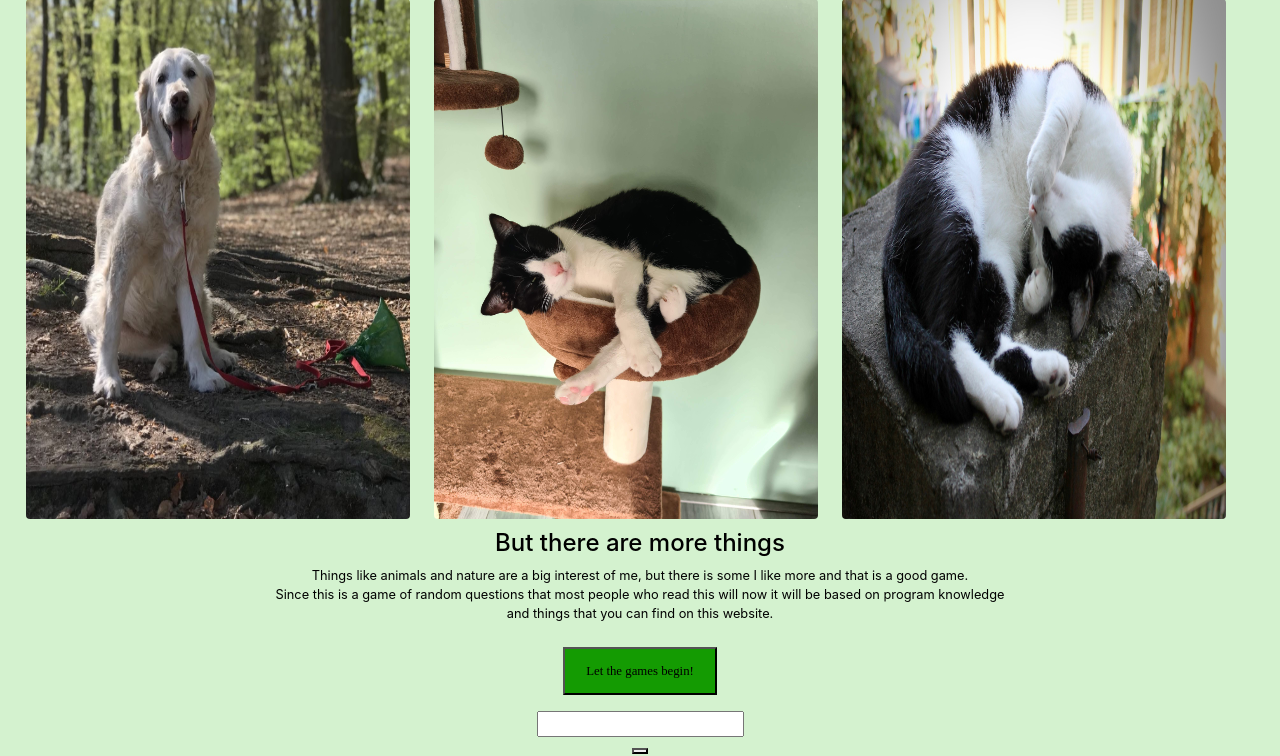
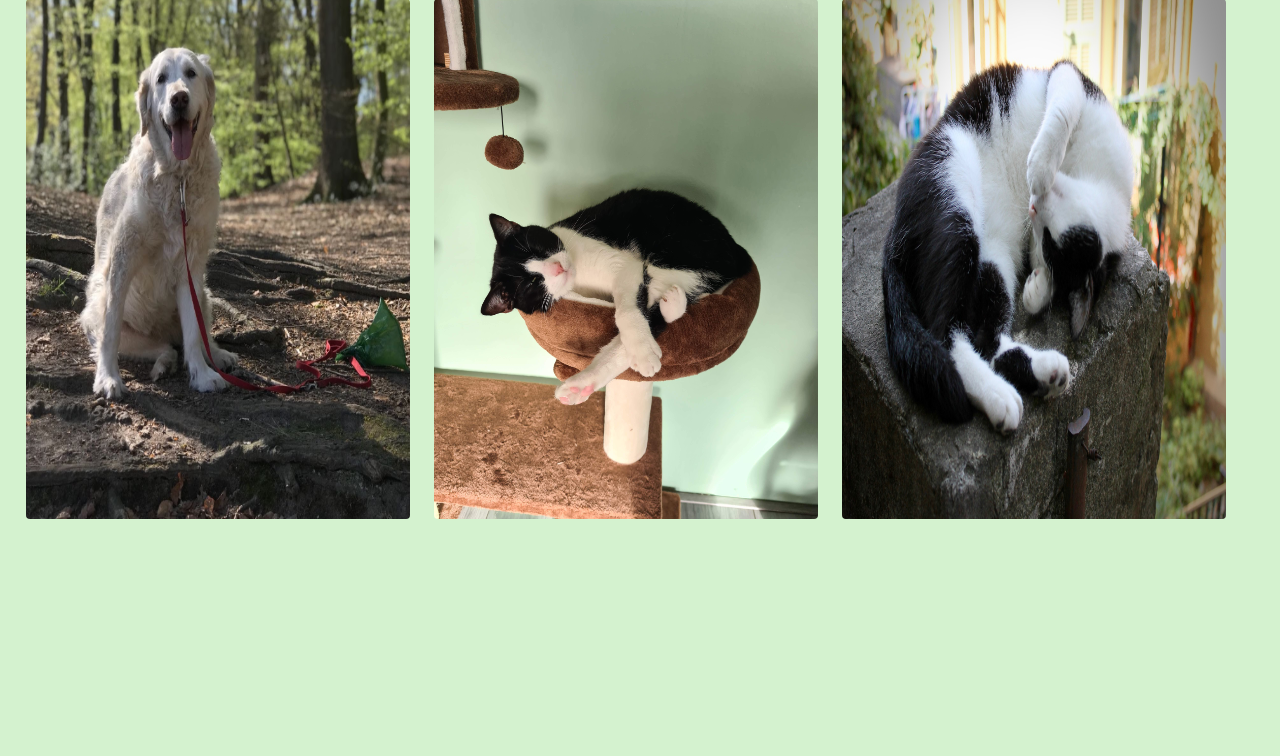
Before and after one commit to Thbroersma/Thbroersma.github.io, a PHP site: page /image.html in a window 1280 px wide. Shown: the part 2011-2767 px from the top of the page. After the commit the page ends 2530 px from the top, so only its background shows below. Run offline with PHP 8.4, Linux system fonts and the light colour scheme.

Commit message:
Game verplaats naar pagina over, gezien dat logischer is

```diff
--- a/css/styling.css
+++ b/css/styling.css
@@ -49,17 +49,7 @@
 	margin: 0.5vw;
 	margin-left: 3vw;
 }
-.game {
-	text-align: center;
-}
-.gameButton {
-	width: 12%;
-	height: 6vh;
-	background-color: rgb(20, 155, 2);
-	color: black;
-	font-family: bold;
-	margin-top: 1vh;
-}
+
 .head {
 	margin-left: 10%;
 	font-size: 2.6vw;
--- a/image.html
+++ b/image.html
@@ -106,24 +106,7 @@
 	<img src="img/sun.jpg" class="rounded high land" >
 	<img src="img/place.jpg" class="rounded high" >
 	<img src="img/sleep.jpg" class="rounded high" >
-<div class="game">
-	<h4>But there are more things</h4>
-	<p>
-		Things like animals and nature are a big interest of me, but there is some I like more and that is a good game. <br>
-		Since this is a game of random questions that most people who read this will now it will be based on program knowledge <br>
-		and things that you can find on this website.
-	</p>
-	<button class="gameButton">
-		Let the games begin!
-	</button>
-	<p class="gamePlay">
 
-	</p>
-	<input type="text" class="answers"><br>
-	<button class="gameCheck">
-
-	</button>
-</div>
 
 <script src="js/action.js"> </script>
 <script src="https://code.jquery.com/jquery-3.5.1.slim.min.js" integrity="sha384-DfXdz2htPH0lsSSs5nCTpuj/zy4C+OGpamoFVy38MVBnE+IbbVYUew+OrCXaRkfj" crossorigin="anonymous"></script>
```
